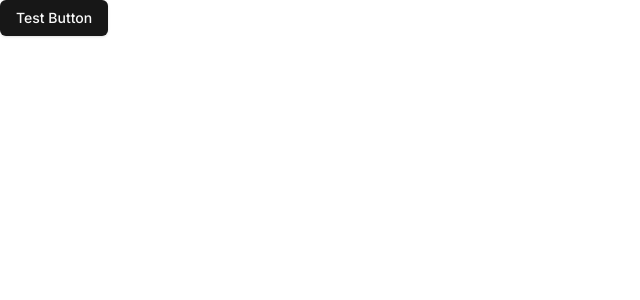
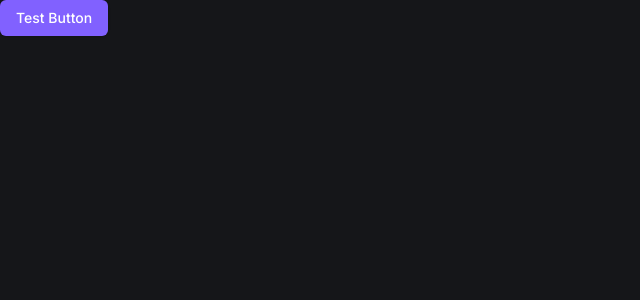
Before and after one commit to ArlanCode/barber, a Next.js app: page / in a window 1280 px wide. Shown: the top 300 px of the page, without its empty margins (0-640 px from the left). Built offline with nearby package versions, Linux system fonts and the light colour scheme.

Commit message:
chore: update shadcn theme

```diff
--- a/app/globals.css
+++ b/app/globals.css
@@ -2,87 +2,48 @@
 @tailwind components;
 @tailwind utilities;
 
-:root {
-  --foreground-rgb: 0, 0, 0;
-  --background-start-rgb: 214, 219, 220;
-  --background-end-rgb: 255, 255, 255;
-}
+@layer base {
+  .dark {
+    --background: 225 9% 9%;
+    --foreground: 210 40% 98%;
 
-@media (prefers-color-scheme: dark) {
-  :root {
-    --foreground-rgb: 255, 255, 255;
-    --background-start-rgb: 0, 0, 0;
-    --background-end-rgb: 0, 0, 0;
-  }
-}
+    --card: 228 9% 11%;
+    --card-foreground: 210 40% 98%;
 
-@layer utilities {
-  .text-balance {
-    text-wrap: balance;
-  }
-}
+    --popover: 228 9% 11%;
+    --popover-foreground: 210 40% 98%;
 
-@layer base {
-  :root {
-    --background: 0 0% 100%;
-    --foreground: 0 0% 3.9%;
-    --card: 0 0% 100%;
-    --card-foreground: 0 0% 3.9%;
-    --popover: 0 0% 100%;
-    --popover-foreground: 0 0% 3.9%;
-    --primary: 0 0% 9%;
-    --primary-foreground: 0 0% 98%;
-    --secondary: 0 0% 96.1%;
-    --secondary-foreground: 0 0% 9%;
-    --muted: 0 0% 96.1%;
-    --muted-foreground: 0 0% 45.1%;
-    --accent: 0 0% 96.1%;
-    --accent-foreground: 0 0% 9%;
-    --destructive: 0 84.2% 60.2%;
-    --destructive-foreground: 0 0% 98%;
-    --border: 0 0% 89.8%;
-    --input: 0 0% 89.8%;
-    --ring: 0 0% 3.9%;
-    --chart-1: 12 76% 61%;
-    --chart-2: 173 58% 39%;
-    --chart-3: 197 37% 24%;
-    --chart-4: 43 74% 66%;
-    --chart-5: 27 87% 67%;
+    --primary: 252 100% 69%;
+    --primary-foreground: 0 0% 100%;
+
+    --secondary: 228 6% 16%;
+    --secondary-foreground: 210 40% 98%;
+
+    --muted: 228 6% 16%;
+    --muted-foreground: 215 20.2% 65.1%;
+
+    --accent: 228 6% 16%;
+    --accent-foreground: 210 40% 98%;
+
+    --destructive: 0 84% 60%;
+    --destructive-foreground: 210 40% 98%;
+
+    --border: 228 6% 16%;
+    --input: 228 6% 16%;
+    --ring: 212.7 26.8% 83.9%;
+
     --radius: 0.5rem;
-  }
-  .dark {
-    --background: 0 0% 3.9%;
-    --foreground: 0 0% 98%;
-    --card: 0 0% 3.9%;
-    --card-foreground: 0 0% 98%;
-    --popover: 0 0% 3.9%;
-    --popover-foreground: 0 0% 98%;
-    --primary: 0 0% 98%;
-    --primary-foreground: 0 0% 9%;
-    --secondary: 0 0% 14.9%;
-    --secondary-foreground: 0 0% 98%;
-    --muted: 0 0% 14.9%;
-    --muted-foreground: 0 0% 63.9%;
-    --accent: 0 0% 14.9%;
-    --accent-foreground: 0 0% 98%;
-    --destructive: 0 62.8% 30.6%;
-    --destructive-foreground: 0 0% 98%;
-    --border: 0 0% 14.9%;
-    --input: 0 0% 14.9%;
-    --ring: 0 0% 83.1%;
-    --chart-1: 220 70% 50%;
-    --chart-2: 160 60% 45%;
-    --chart-3: 30 80% 55%;
-    --chart-4: 280 65% 60%;
-    --chart-5: 340 75% 55%;
   }
 }
 
 @layer base {
   * {
-    @apply border-border;
+    @apply border-border antialiased;
+  }
+  html {
+    @apply h-full;
   }
   body {
-    @apply bg-background text-foreground;
+    @apply h-full bg-background text-foreground;
   }
 }
--- a/app/layout.tsx
+++ b/app/layout.tsx
@@ -1,22 +1,22 @@
-import type { Metadata } from "next";
-import { Inter } from "next/font/google";
-import "./globals.css";
+import type { Metadata } from "next"
+import { Inter } from "next/font/google"
+import "./globals.css"
 
-const inter = Inter({ subsets: ["latin"] });
+const inter = Inter({ subsets: ["latin"] })
 
 export const metadata: Metadata = {
   title: "Create Next App",
   description: "Generated by create next app",
-};
+}
 
 export default function RootLayout({
   children,
 }: Readonly<{
-  children: React.ReactNode;
+  children: React.ReactNode
 }>) {
   return (
-    <html lang="en">
+    <html lang="en" className="dark">
       <body className={inter.className}>{children}</body>
     </html>
-  );
+  )
 }
```
